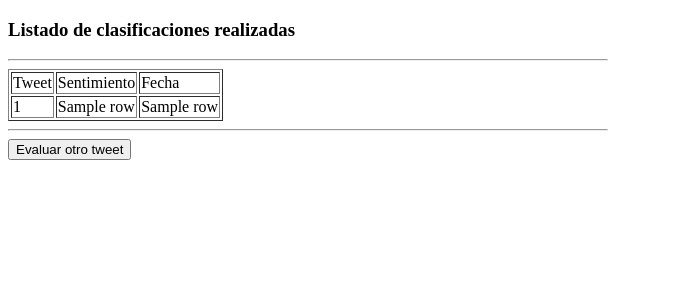
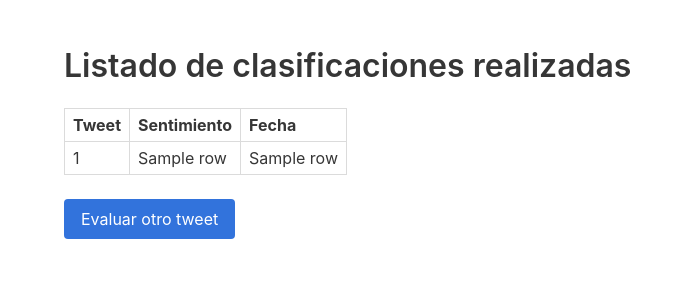
Before and after one commit to oscargithup2018/webSentimentAnalyzer, a Flask app: template templates/sqliteReport.html in a window 1280 px wide. Shown: the top 300 px of the page, without its empty margins (0-685 px from the left). Run offline with Flask 2, Linux system fonts and the light colour scheme; the template is opened without the code that fills it: most values are stand-ins (such as "Sample title", 1, 10 or a date in 2020); parts of the project's set-up code (start-up, migrations or seed data) failed here and were passed over.

Commit message:
Se mejora la vista inicial

```diff
--- a/templates/sqliteReport.html
+++ b/templates/sqliteReport.html
@@ -1,15 +1,26 @@
 <!doctype html>
 <html>
 <head>
+    <meta charset="utf-8">
+    <meta name="viewport" content="width=device-width, initial-scale=1">
     <title>Sqlite clasificador de sentimientos Tweet</title>
-	<link rel="stylesheet" href="{{ url_for('static', filename='style.css') }}">
+    <link rel="stylesheet" href="{{ url_for('static', filename='bulma.css') }}">
 </head>
+
 <body>
-
-<h3>Listado de clasificaciones realizadas</h3>
-<hr>
-<table border=1>
-	<tr><td>Tweet</td><td>Sentimiento</td><td>Fecha</td></tr>
+<section class="section">
+    <div class="container">
+        <h3 class="title">Listado de clasificaciones realizadas</h3>
+        <div class="table-container">
+            <table class="table is-bordered is-striped is-narrow">
+                <thead class="has-text-centered">
+                <tr>
+                    <th>Tweet</th>
+                    <th>Sentimiento</th>
+                    <th>Fecha</th>
+                </tr>
+                </thead>
+                <tbody>
                 {% for row in dataset %}
                 <tr>
                     <td>{{row[0]}}</td>
@@ -17,13 +28,16 @@
                     <td>{{row[2]}}</td>
                 </tr>
                 {% endfor %}
+                </tbody>
             </table>
-<hr>
-
+        </div>
         <div id='button'>
             <form action="/">
-	    <input type=submit value='Evaluar otro tweet'>
+                <input class="button is-link" type=submit value='Evaluar otro tweet'>
             </form>
         </div>
+    </div>
+</section>
+
 </body>
 </html>
```
Also changed, not shown: app.py (+27 -19 lines), templates/thanks.html (+6 -5 lines), tweets.sqlite. Lines whose indentation alone changed are shown as unchanged.
